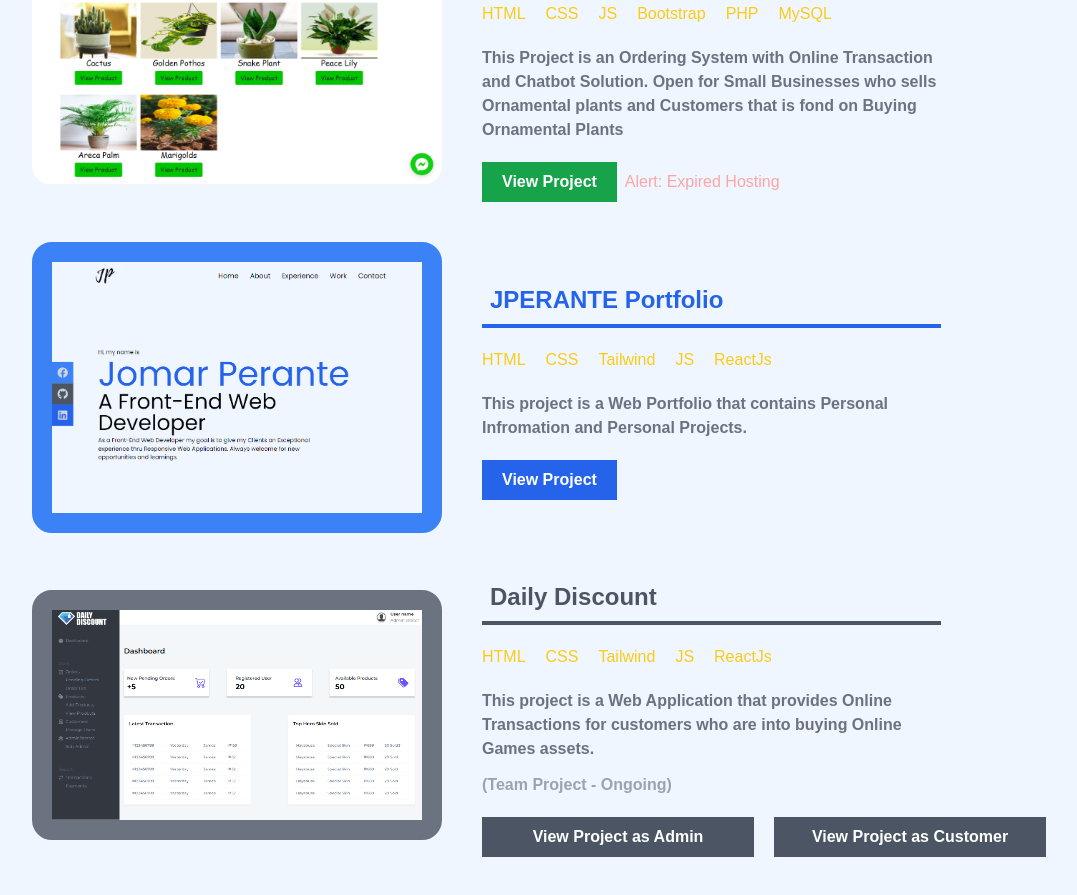
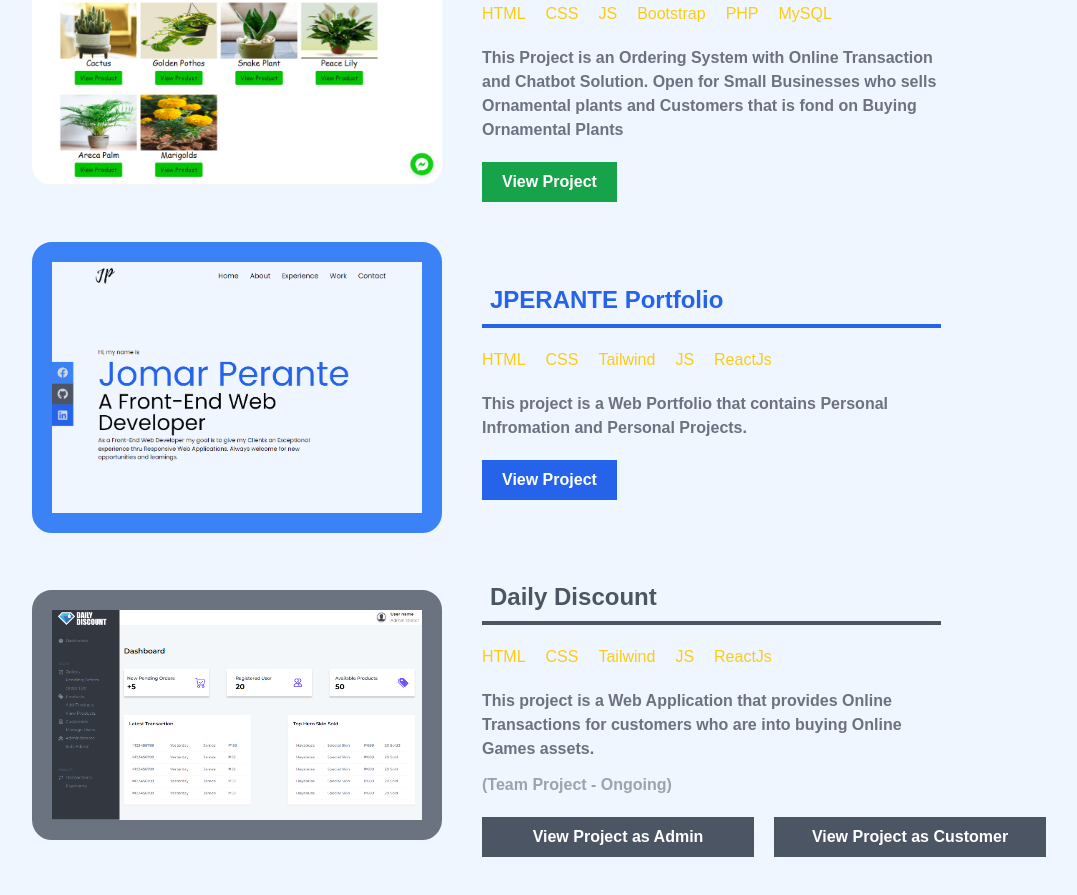
Before and after one commit to Jomar1596/portfolio, a React (Create React App) app: page / in a window 1280 px wide. Shown: the part 2774-3669 px from the top of the page, without its empty margins (96-1173 px from the left). Built offline with nearby package versions, Linux system fonts and the light colour scheme.

Commit message:
up hosting

```diff
--- a/src/component/Work.jsx
+++ b/src/component/Work.jsx
@@ -94,7 +94,7 @@ const Work = ({slides}) => {
                                     <a target="_blank" rel="noreferrer" href="https://ornamentalplants-online.preview-domain.com/">
                                         <button className="text-white font-semibold px-5 py-2 bg-green-600">View Project</button>
                                     </a>
-                                    <span className="ml-2 sm:text-[0.7rem] text-red-300">Alert: Expired Hosting</span>
+                                    {/* <span className="ml-2 sm:text-[0.7rem] text-red-300">Alert: Expired Hosting</span> */}
                                 </div>
                             </div>
                         </div>
```
